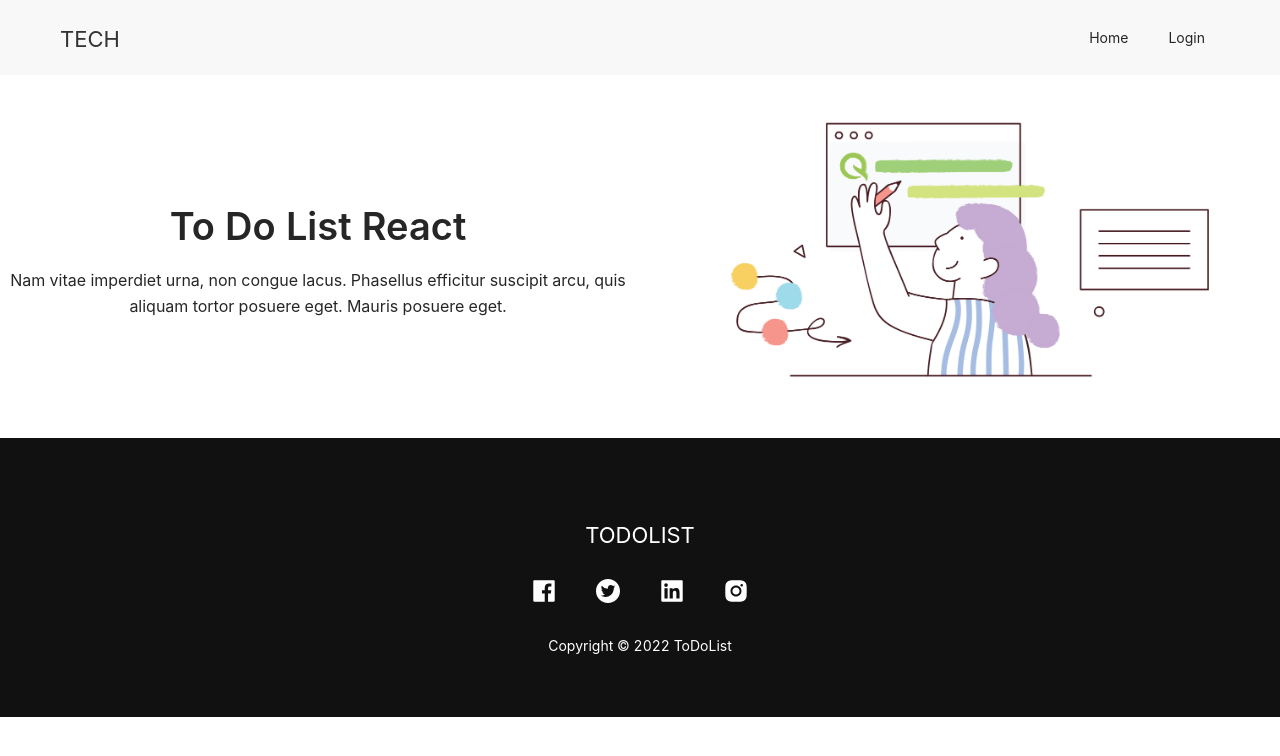
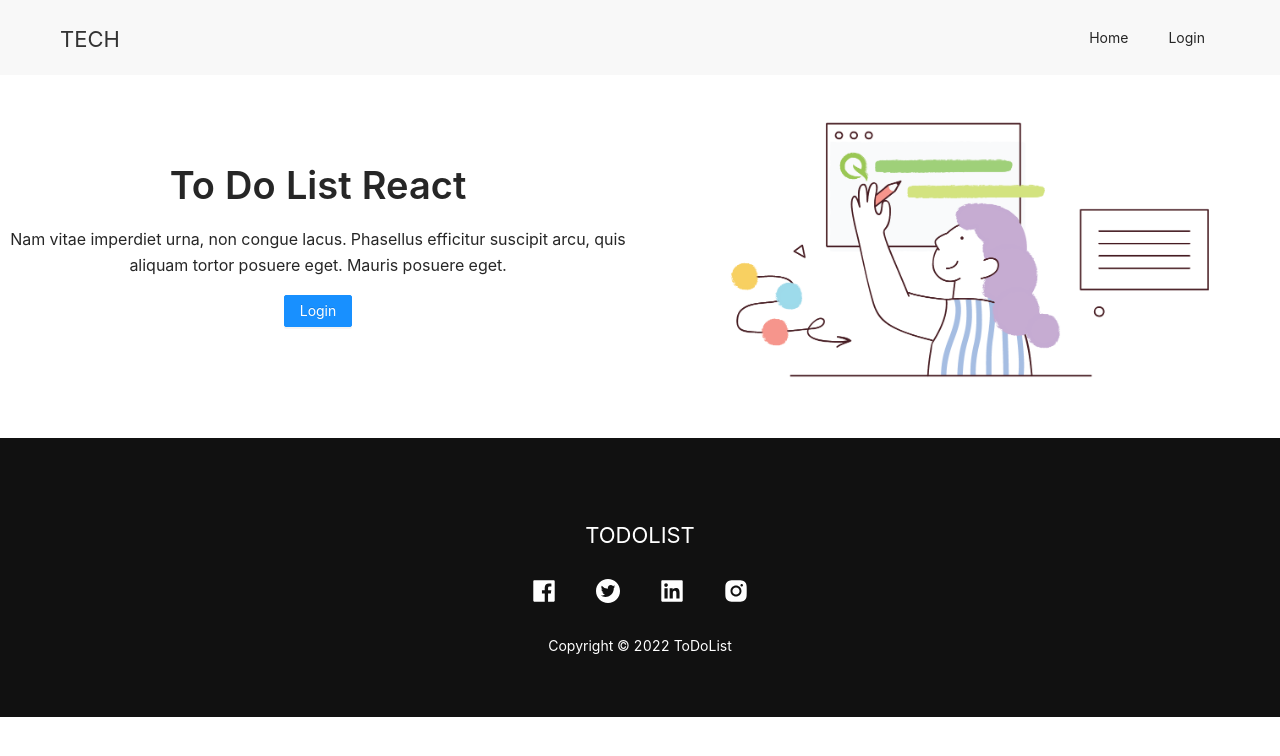
Before and after one commit to babic996/ToDoFront, a React (Create React App) app: page / in a window 1280 px wide. Shown: the top 756 px of the page. Built offline with nearby package versions, Linux system fonts and the light colour scheme.

Commit message:
add login button

```diff
--- a/src/components/Home/Home.jsx
+++ b/src/components/Home/Home.jsx
@@ -1,5 +1,5 @@
 import React from 'react';
-import { Image } from 'antd';
+import { Image, Button } from 'antd';
 import {Row, Col} from 'antd';
 import { Typography } from 'antd';
 import './Home.scss';
@@ -15,6 +15,9 @@ export const Home = () => {
                     <p className='description'>
                         Nam vitae imperdiet urna, non congue lacus. Phasellus efficitur suscipit arcu, quis aliquam tortor posuere eget. Mauris posuere eget.
                     </p>
+                    <div className='button'>
+                        <Button type="primary">Login</Button>
+                    </div>
                 </div>
             </Col>
             <Col span={12}><Image className='image' preview={false}
--- a/src/components/Home/Home.scss
+++ b/src/components/Home/Home.scss
@@ -5,6 +5,9 @@
     }
     .title{
         margin-top: 100px;
+    }
+    .button{
+        margin-bottom: 50px;
     }
 }
 
@@ -16,6 +19,9 @@
     .title{
         margin-top: 100px;
     }
+    .button{
+        margin-bottom: 50px;
+    }
 }
 
 @media (min-width:992px) {
@@ -25,6 +31,9 @@
     }
     .title{
         margin-top: 100px;
+    }
+    .button{
+        margin-bottom: 50px;
     }
 
 }
@@ -36,6 +45,9 @@
     }
     .title{
         margin-top: 100px;
+    }
+    .button{
+        margin-bottom: 50px;
     }
 }
 
@@ -49,3 +61,6 @@
 .description{
     text-align: center;
 }
+.button{
+    text-align: center;
+}
```
